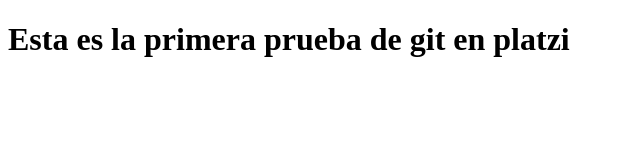
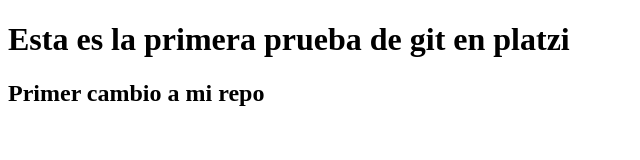
Before and after one commit to Jonhks/diff-and-reset, a plain HTML site: page index.html in a window 1280 px wide. Shown: the whole page, without its empty margins (0-640 px from the left). Drawn offline with Linux system fonts and the light colour scheme.

Commit message:
primer cambio de mi repo

```diff
--- a/index.html
+++ b/index.html
@@ -8,5 +8,6 @@
 </head>
 <body>
   <h1>Esta es la primera prueba de git en platzi </h1>
+  <h2>Primer cambio a mi repo</h2>
 </body>
 </html>
```
